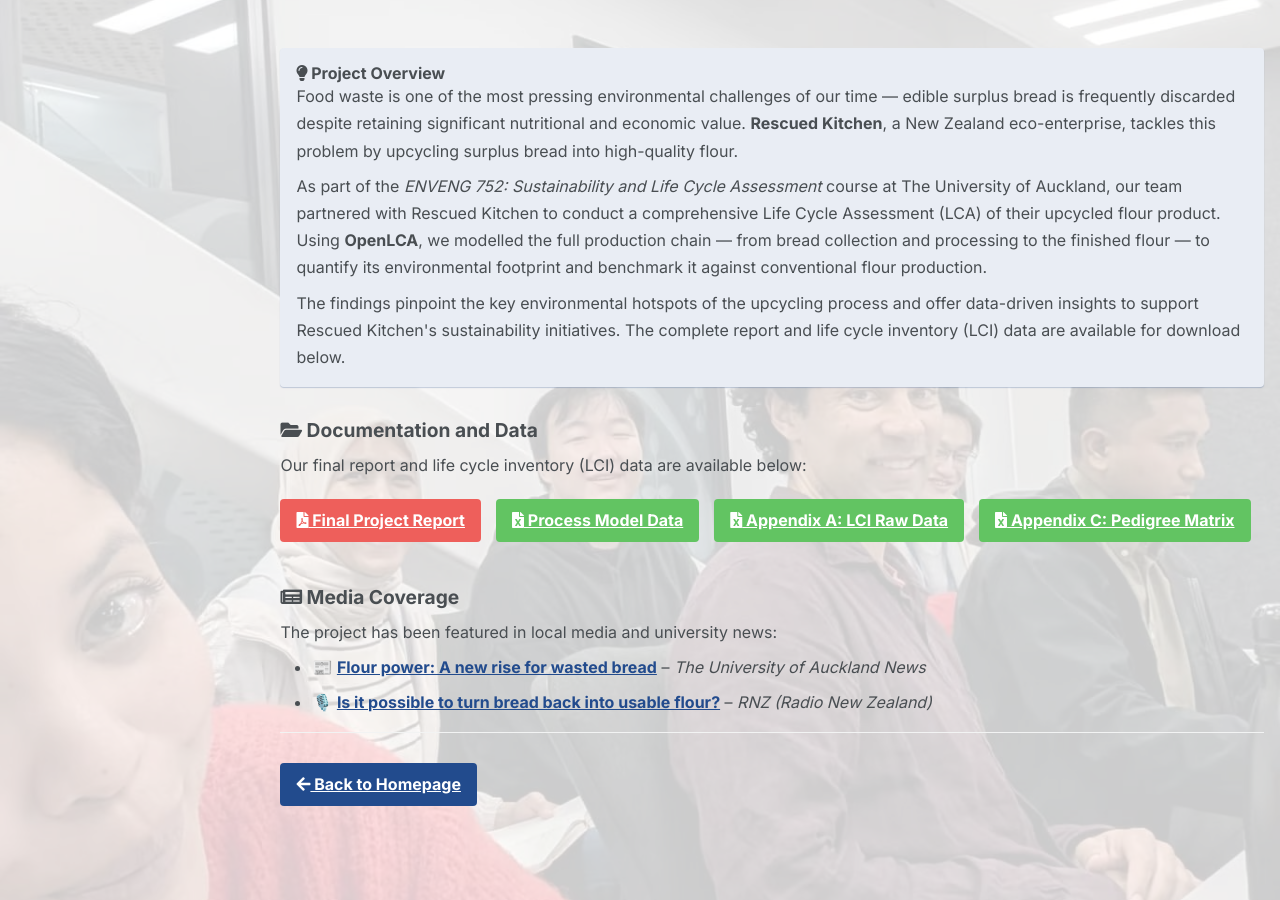
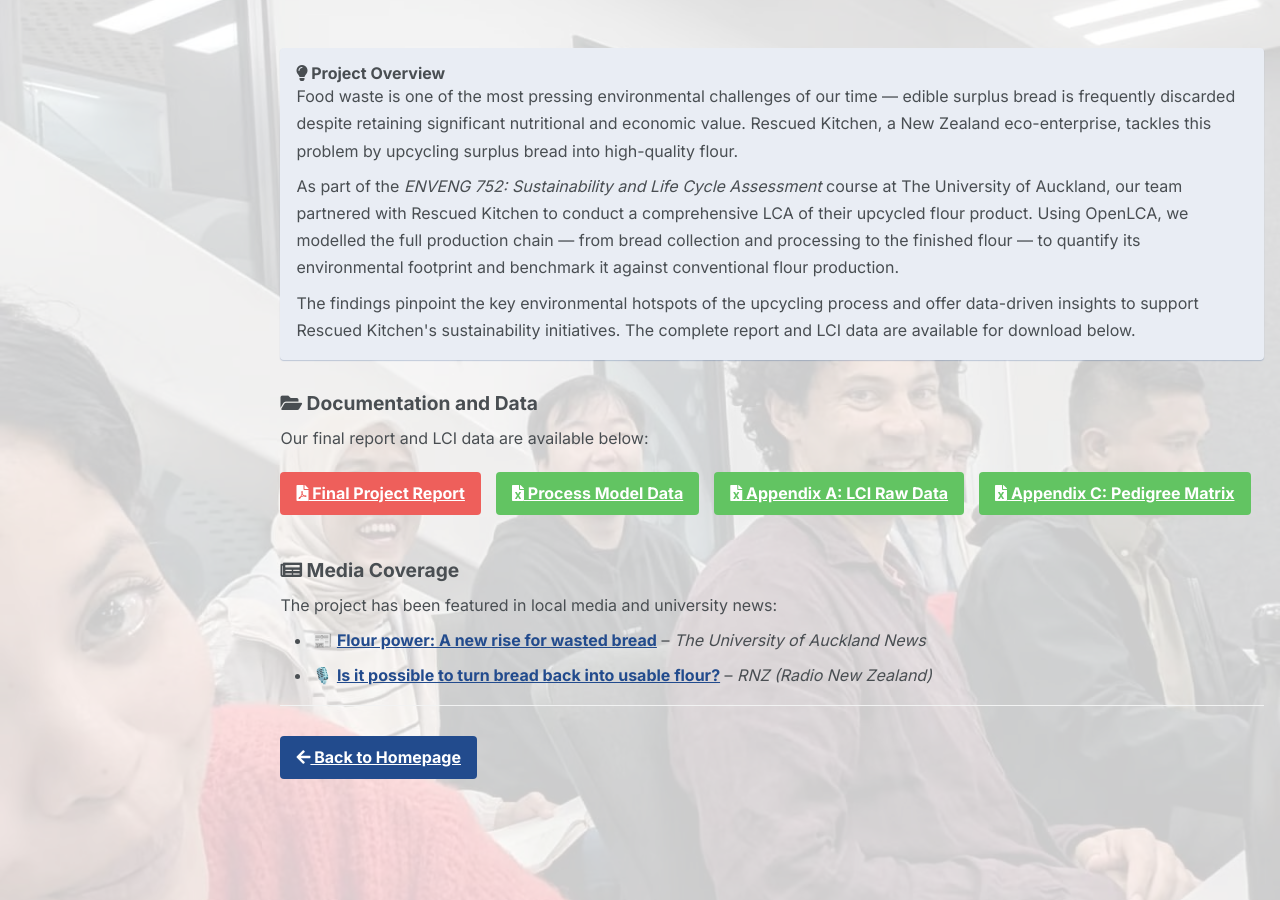
Before and after one commit to Zhang-holden/Zhang-holden.github.io, a Jekyll site: the page built from _pages/rescued-flour-lca.md, in a window 1280 px wide. Built offline with Jekyll 4.4.1, drawn with Linux system fonts in a browser that asks for light colours.

Commit message:
Simplify LCA page wording: drop bold and full spellings

```diff
--- a/_pages/rescued-flour-lca.md
+++ b/_pages/rescued-flour-lca.md
@@ -19,14 +19,14 @@ author_profile: false
 
 <div class="notice--info">
   <h4 class="no_toc"><i class="fas fa-lightbulb"></i> Project Overview</h4>
-  <p>Food waste is one of the most pressing environmental challenges of our time — edible surplus bread is frequently discarded despite retaining significant nutritional and economic value. <strong>Rescued Kitchen</strong>, a New Zealand eco-enterprise, tackles this problem by upcycling surplus bread into high-quality flour.</p>
-  <p>As part of the <em>ENVENG 752: Sustainability and Life Cycle Assessment</em> course at The University of Auckland, our team partnered with Rescued Kitchen to conduct a comprehensive Life Cycle Assessment (LCA) of their upcycled flour product. Using <strong>OpenLCA</strong>, we modelled the full production chain — from bread collection and processing to the finished flour — to quantify its environmental footprint and benchmark it against conventional flour production.</p>
-  <p>The findings pinpoint the key environmental hotspots of the upcycling process and offer data-driven insights to support Rescued Kitchen's sustainability initiatives. The complete report and life cycle inventory (LCI) data are available for download below.</p>
+  <p>Food waste is one of the most pressing environmental challenges of our time — edible surplus bread is frequently discarded despite retaining significant nutritional and economic value. Rescued Kitchen, a New Zealand eco-enterprise, tackles this problem by upcycling surplus bread into high-quality flour.</p>
+  <p>As part of the <em>ENVENG 752: Sustainability and Life Cycle Assessment</em> course at The University of Auckland, our team partnered with Rescued Kitchen to conduct a comprehensive LCA of their upcycled flour product. Using OpenLCA, we modelled the full production chain — from bread collection and processing to the finished flour — to quantify its environmental footprint and benchmark it against conventional flour production.</p>
+  <p>The findings pinpoint the key environmental hotspots of the upcycling process and offer data-driven insights to support Rescued Kitchen's sustainability initiatives. The complete report and LCI data are available for download below.</p>
 </div>
 
 ## <i class="fas fa-folder-open"></i> Documentation and Data
 
-Our final report and life cycle inventory (LCI) data are available below:
+Our final report and LCI data are available below:
 
 <div style="display: flex; flex-wrap: wrap; gap: 15px; margin-top: 20px; margin-bottom: 40px;">
   <a href="/files/projects/rescued-flour/Final_Report.pdf" class="btn btn--danger" target="_blank"><i class="fas fa-file-pdf"></i> Final Project Report</a>
```
